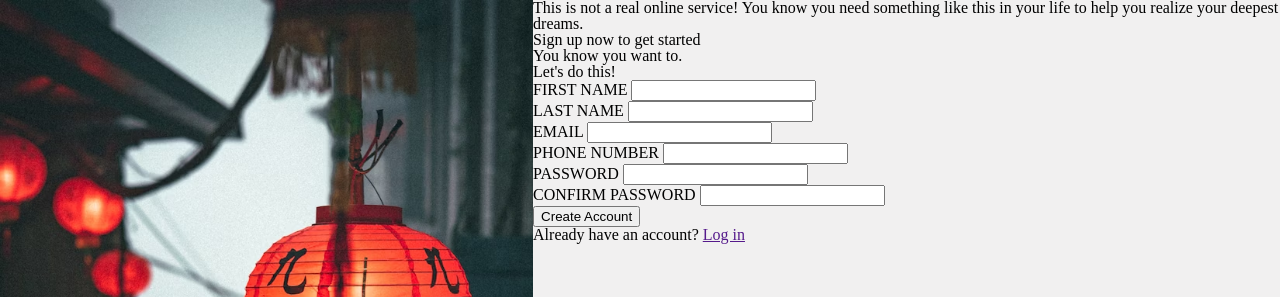
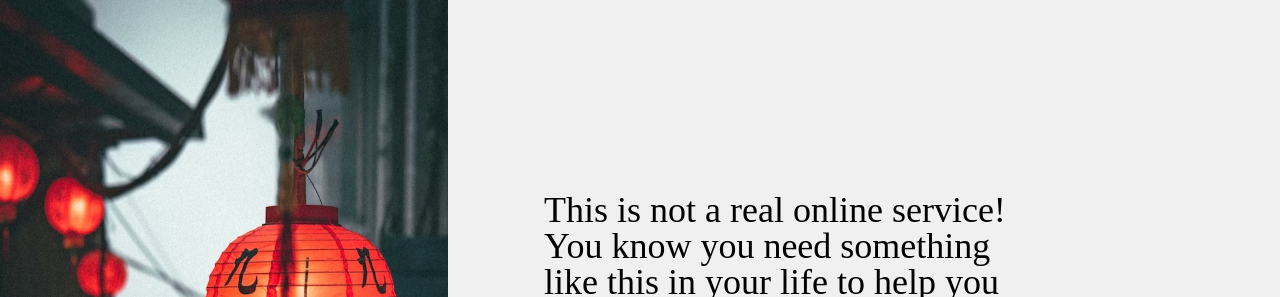
Before and after one commit to fxsla/Sign-up-form, a plain HTML site: page index.html in a window 1280 px wide. Shown: the top 297 px of the page. Drawn offline with Linux system fonts and the light colour scheme.

Commit message:
Minor updates

```diff
--- a/index.html
+++ b/index.html
@@ -20,33 +20,34 @@
             <div class="page-text">
                 <p>This is not a real online service! You know you need something like this in your life to help you realize your deepest dreams.</p>
                 <p>Sign up now to get started</p>
-                <p>You <strong>know</strong> you want to.</p>
+                <p class="third-text">You <strong>know</strong> you want to.</p>
             </div>
             <section>
-                <h2>Let's do this!</h2>
+
                 <form action="action.php" method="get">
-                    <div class="form-card">
-                        <div>
+                    <legend>Let's do this!</legend>
+                    <div class="form-card" id="form-card">
+                        <div class="input">
                             <label for="fname">FIRST NAME</label>
                             <input type="text" id="fname" name="fname" required minlength="1" maxlength="20">
                         </div>
-                        <div>
+                        <div class="input">
                             <label for="lname">LAST NAME</label>
                             <input type="text" id="lname" name="lname" required minlength="1" maxlength="20">
                         </div>
-                        <div>
+                        <div class="input">
                             <label for="email">EMAIL</label>
                             <input type="email" id="email" name="email" required>
                         </div>
-                        <div>
+                        <div class="input">
                             <label for="phone">PHONE NUMBER</label>
                             <input type="phone" id="phone" name="phone" required pattern="[0-9]{11}">
                         </div>
-                        <div>
+                        <div class="input">
                             <label for="password">PASSWORD</label>
                             <input type="password" id="password" name="password">
                         </div>
-                        <div>
+                        <div class="input">
                             <label for="password_confirm">CONFIRM PASSWORD</label>
                             <input type="password" id="password_confirm" name="password_confirm">
                         </div>
--- a/style.css
+++ b/style.css
@@ -1,11 +1,18 @@
+body {
+    font-family: "Robotico", sans-serif;
+}
+
 .page-header {
-    height:100vh
+    height:100vh;
+    width:100vh;
 }
 .page-header-image {
     height:100%;
+    width:100%;
 }
 .page-header{
     position:relative;
+    width:35vw;
 }
 
 .page-header-title{
@@ -39,8 +46,43 @@ main {
 .page-content {
     display:flex;
     flex-direction: column;
+    flex:1;
 }
 
 .page-content {
     background-color: #f1f0f0;
 }
+
+
+#form-card {
+    background-color: white;
+    display:grid;
+    grid-template-columns: 1fr 1fr;
+    grid-template-rows: 60px 60px 60px;
+    padding:2rem;
+    gap:20px;
+
+
+}
+
+.input {
+    display:flex;
+    flex-direction: column;
+    width: 70%;
+}
+
+.input > input {
+    padding:6px 10px;
+    margin-top: 5px;
+    border-radius: 3px;
+}
+
+
+.page-text {
+    font-size: 36px;
+    margin:12rem 16rem 5rem 6rem;
+}
+
+.third-text {
+    margin-top: 2rem;
+}
```
